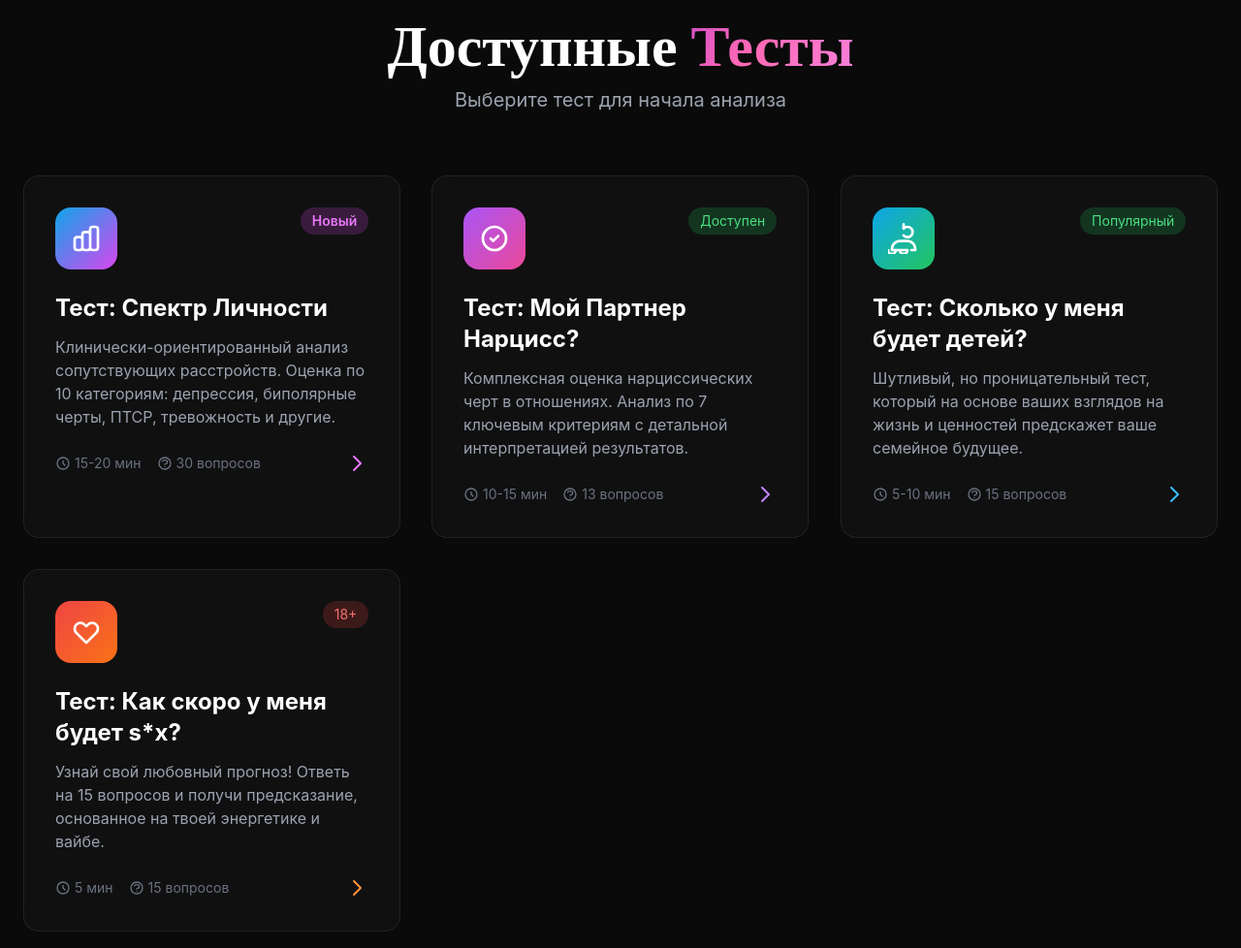
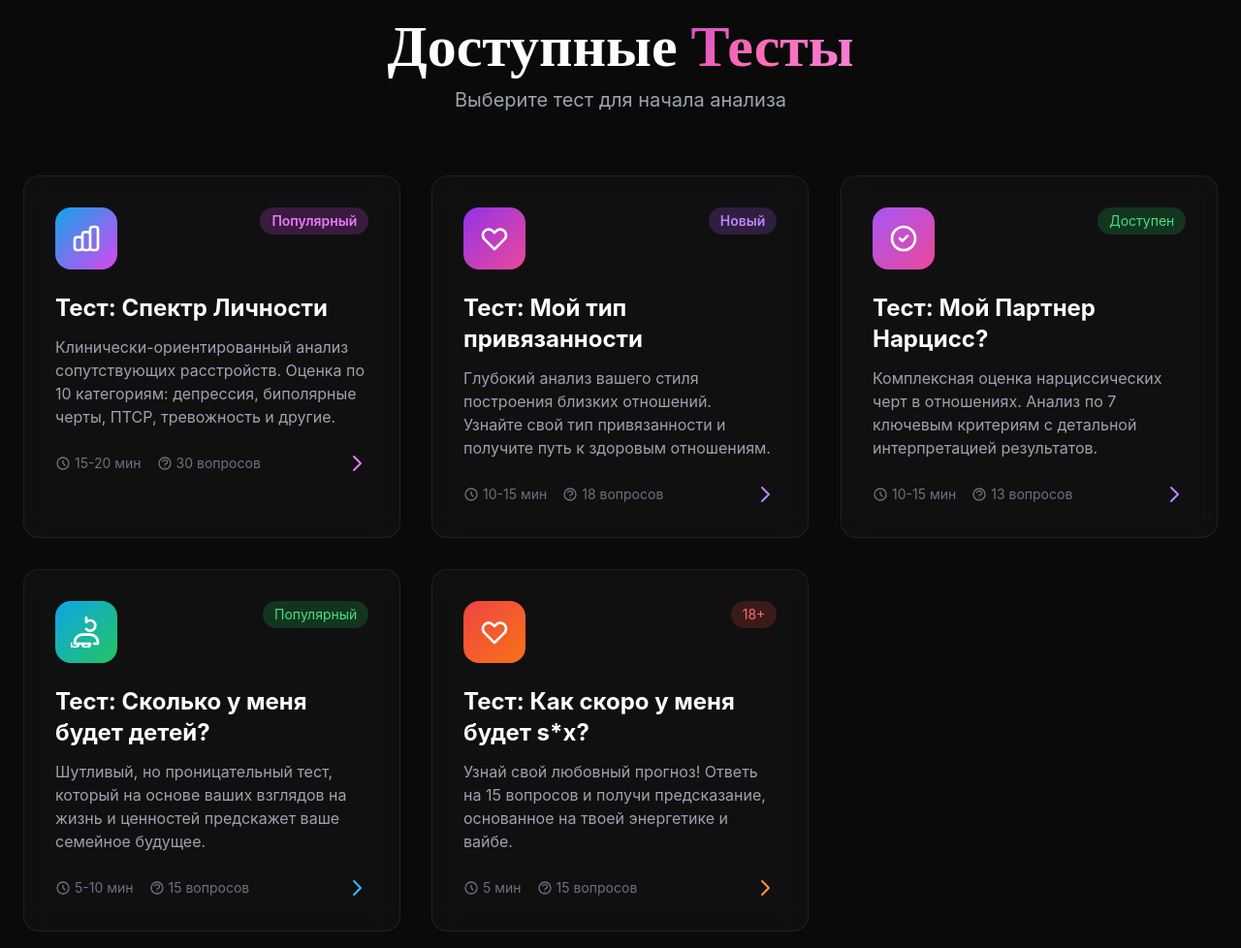
Before and after one commit to art226392/prltests, a plain HTML site: page index.html in a window 1280 px wide. Shown: the part 867-1845 px from the top of the page at 97% size. Drawn offline with nearby package versions, Linux system fonts and the light colour scheme.

Commit message:
Finalizing updates and design

```diff
--- a/index.html
+++ b/index.html
@@ -418,7 +418,7 @@
                 </div>
                 <span
                   class="px-3 py-1 bg-fuchsia-500/20 text-fuchsia-400 rounded-full text-sm font-semibold"
-                  >Новый</span
+                  >Популярный</span
                 >
               </div>
               <h3 class="text-2xl font-bold mb-3">Тест: Спектр Личности</h3>
@@ -462,6 +462,91 @@
                 </div>
                 <svg
                   class="hover-arrow w-6 h-6 text-fuchsia-400"
+                  fill="none"
+                  stroke="currentColor"
+                  viewBox="0 0 24 24"
+                >
+                  <path
+                    stroke-linecap="round"
+                    stroke-linejoin="round"
+                    stroke-width="2"
+                    d="M9 5l7 7-7 7"
+                  ></path>
+                </svg>
+              </div>
+            </a>
+
+            <!-- Attachment Style Test Card - ИСПРАВЛЕННАЯ ССЫЛКА -->
+            <a
+              href="tests/attachment-style.html"
+              class="glass-card test-card rounded-2xl p-8 group block"
+            >
+              <div class="flex items-start justify-between mb-6">
+                <div
+                  class="icon-container w-16 h-16 rounded-2xl bg-gradient-to-br from-purple-600 to-pink-500 flex items-center justify-center"
+                >
+                  <svg
+                    class="w-8 h-8 text-white"
+                    fill="none"
+                    stroke="currentColor"
+                    viewBox="0 0 24 24"
+                  >
+                    <path
+                      stroke-linecap="round"
+                      stroke-linejoin="round"
+                      stroke-width="2"
+                      d="M4.318 6.318a4.5 4.5 0 000 6.364L12 20.364l7.682-7.682a4.5 4.5 0 00-6.364-6.364L12 7.636l-1.318-1.318a4.5 4.5 0 00-6.364 0z"
+                    ></path>
+                  </svg>
+                </div>
+                <span
+                  class="px-3 py-1 bg-purple-500/20 text-purple-400 rounded-full text-sm font-semibold"
+                  >Новый</span
+                >
+              </div>
+              <h3 class="text-2xl font-bold mb-3">
+                Тест: Мой тип привязанности
+              </h3>
+              <p class="text-gray-400 mb-6">
+                Глубокий анализ вашего стиля построения близких отношений.
+                Узнайте свой тип привязанности и получите путь к здоровым
+                отношениям.
+              </p>
+              <div class="flex items-center justify-between">
+                <div class="flex items-center space-x-4 text-sm text-gray-500">
+                  <span class="flex items-center"
+                    ><svg
+                      class="w-4 h-4 mr-1"
+                      fill="none"
+                      stroke="currentColor"
+                      viewBox="0 0 24 24"
+                    >
+                      <path
+                        stroke-linecap="round"
+                        stroke-linejoin="round"
+                        stroke-width="2"
+                        d="M12 8v4l3 3m6-3a9 9 0 11-18 0 9 9 0 0118 0z"
+                      ></path></svg
+                    >10-15 мин</span
+                  >
+                  <span class="flex items-center"
+                    ><svg
+                      class="w-4 h-4 mr-1"
+                      fill="none"
+                      stroke="currentColor"
+                      viewBox="0 0 24 24"
+                    >
+                      <path
+                        stroke-linecap="round"
+                        stroke-linejoin="round"
+                        stroke-width="2"
+                        d="M8.228 9c.549-1.165 2.03-2 3.772-2 2.21 0 4 1.343 4 3 0 1.4-1.278 2.575-3.006 2.907-.542.104-.994.54-.994 1.093m0 3h.01M21 12a9 9 0 11-18 0 9 9 0 0118 0z"
+                      ></path></svg
+                    >18 вопросов</span
+                  >
+                </div>
+                <svg
+                  class="hover-arrow w-6 h-6 text-purple-400"
                   fill="none"
                   stroke="currentColor"
                   viewBox="0 0 24 24"
@@ -800,11 +885,7 @@
         });
 
         // --- Umami Analytics Fetching (Optimized) ---
-        const UMAMI_WEBSITE_ID = "b5d4a86a-11c7-4c4f-9a99-90c3e164426c";
-        const UMAMI_API_HOST = "https://cloud.umami.is"; // API host might be different, check Umami docs
-
         // This part is client-side and exposes no secrets.
-        // The API key from the original script was a public/dummy one and removed for security best practice.
         // Fetching visitor stats requires a backend proxy to securely use a real API key.
         // For this frontend-only optimization, we'll show placeholder data.
         const currentVisitorsEl = document.getElementById("current-visitors");
```
